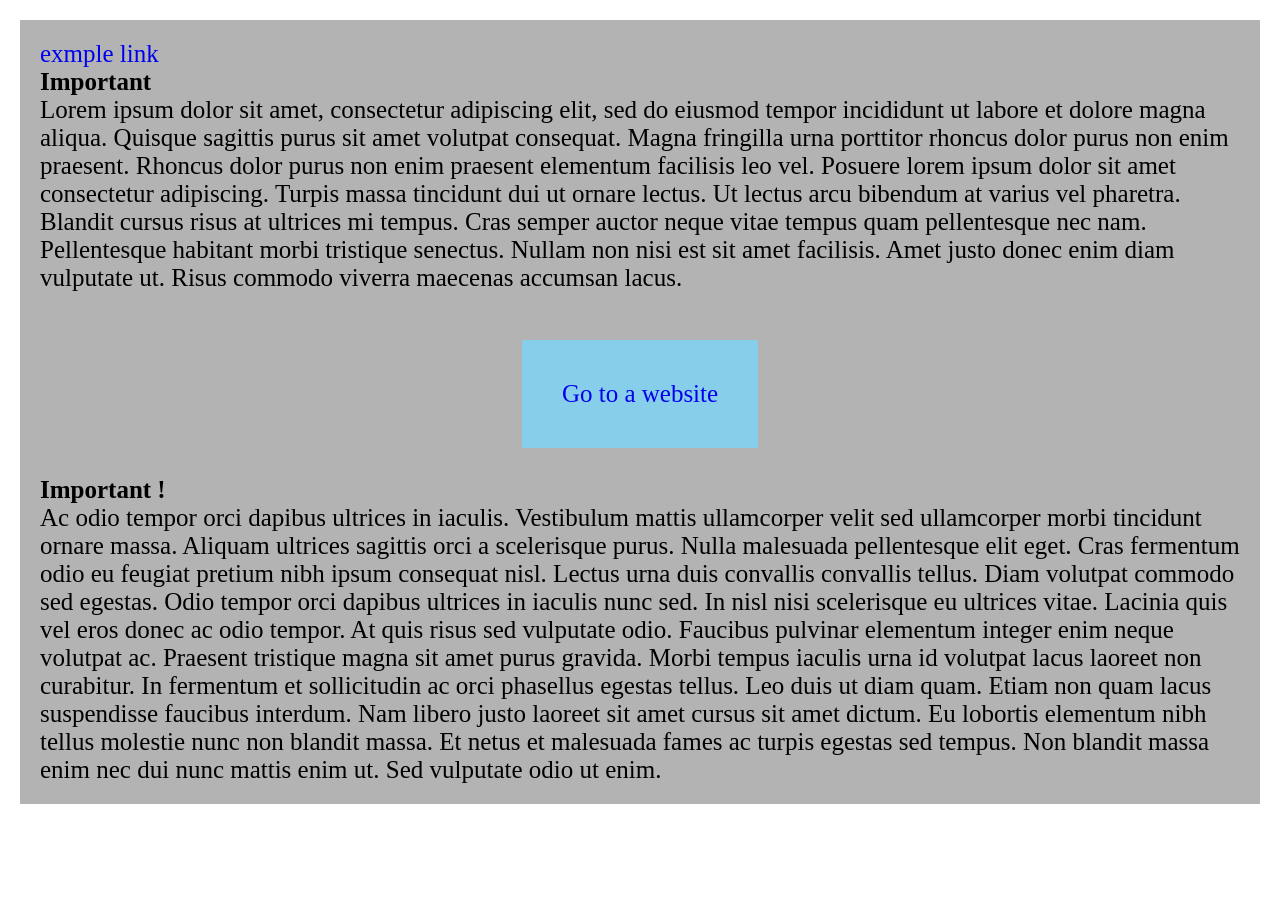
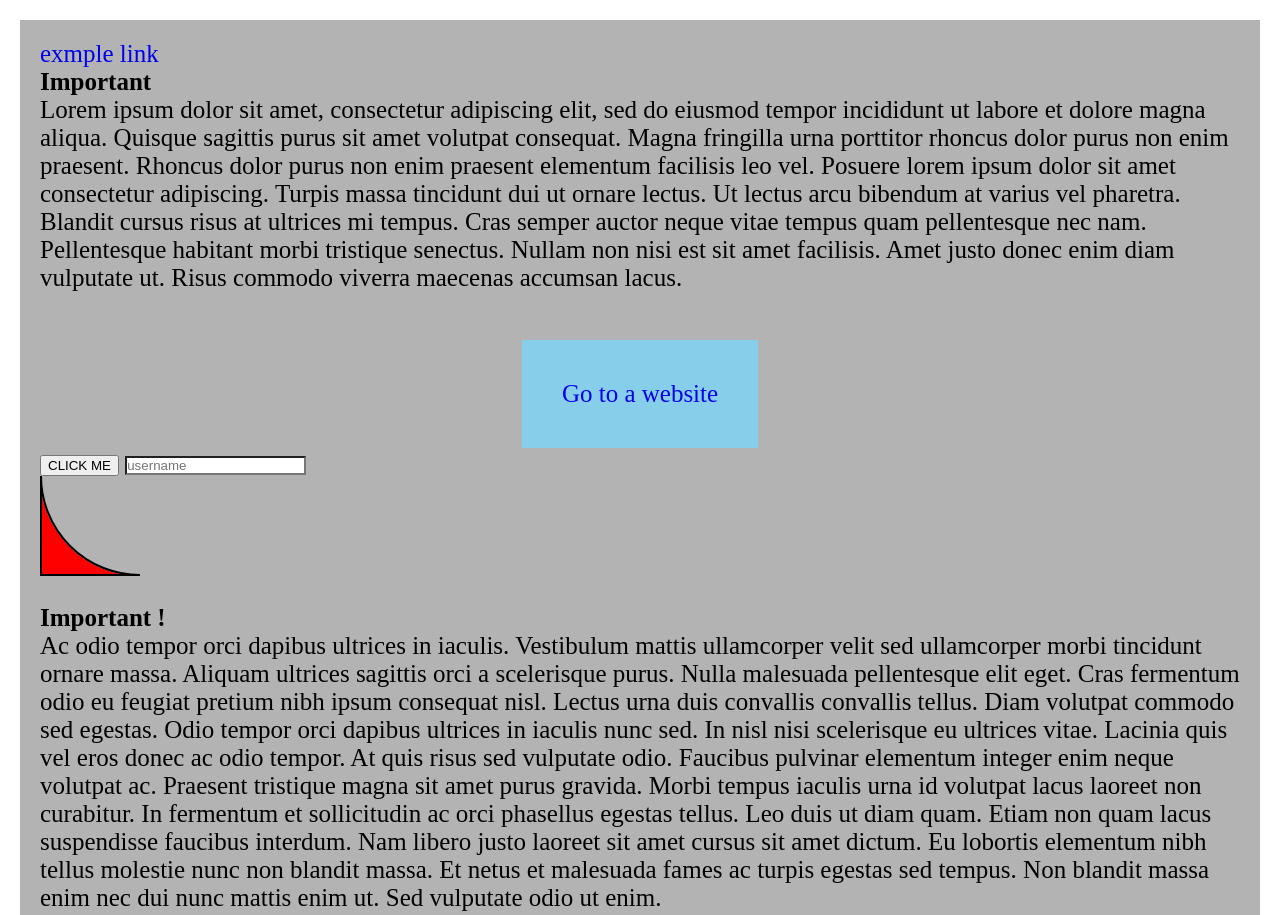
Before and after one commit to themmixproject/extension-test-project, a website built with webpack: page src/index.html in a window 1280 px wide. Shown: the top 915 px of the page. Before the commit the page ends 824 px from the top, so only its background shows below. Built offline with nearby package versions, Linux system fonts and the light colour scheme.

Commit message:
Updated some things to increase things to test

```diff
--- a/src/index.html
+++ b/src/index.html
@@ -31,6 +31,10 @@
                     <div id="link">Go to a website</div>
                 </a>
             </div>
+            <button id="click-button">CLICK ME</button>
+            <input type="text" placeholder="username"/>
+            <figure></figure>
+
             <br />
             <h1>Important !</h1>
             <p>
--- a/src/js/main.js
+++ b/src/js/main.js
@@ -1 +1,5 @@
 import "../scss/main.scss";
+
+document.getElementById("click-button").addEventListener("click", function(){
+    console.log("I am the button on the page and I have been clicked!");
+})
--- a/src/scss/main.scss
+++ b/src/scss/main.scss
@@ -11,7 +11,7 @@ body {
 #app {
     margin: 20px;
     background-color: #b3b3b3;
-    padding: 20px
+    padding: 20px;
 }
 
 #link-container {
@@ -24,3 +24,43 @@ body {
     padding: 40px;
     background-color: skyblue;
 }
+
+figure {
+    position: relative;
+    width: 100px;
+    height: 100px;
+    overflow: hidden;
+    border: 2px solid black;
+    border-right: none;
+    border-top: none;
+  }
+
+  figure:before,
+  figure:after {
+    content: '';
+    position: absolute;
+  }
+
+  figure::after {
+    // left: 50%;
+    // right: -50%;
+    left: -2px;
+    top: -100px;
+    background: transparent;
+    width: 200px;
+    height: 200px;
+    border: 2px solid black;
+    border-radius: 50%;
+    box-shadow: 0 0 0 100em red;
+  }
+
+//   figure:after {
+//     left: -1px;
+//     bottom: 0px;
+//     height: 16px;
+//     width: 128px;
+//     border-top-left-radius: 0;
+//     border-bottom-left-radius: 5px;
+//     border-left: 1px solid black;
+//     border-bottom: 1px solid black;
+//   }
```
